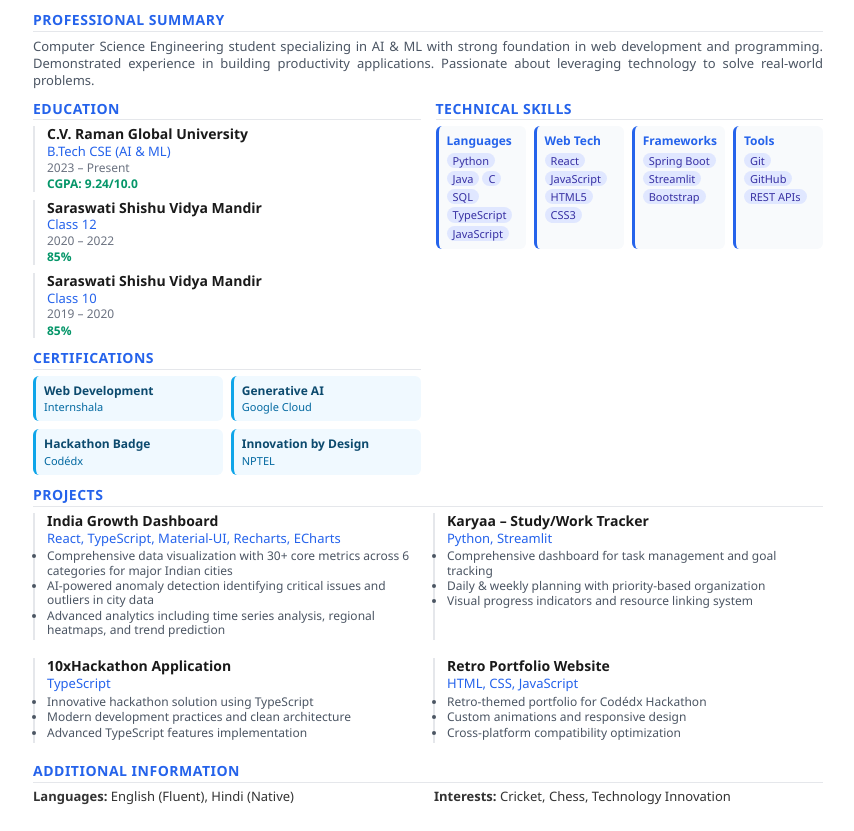
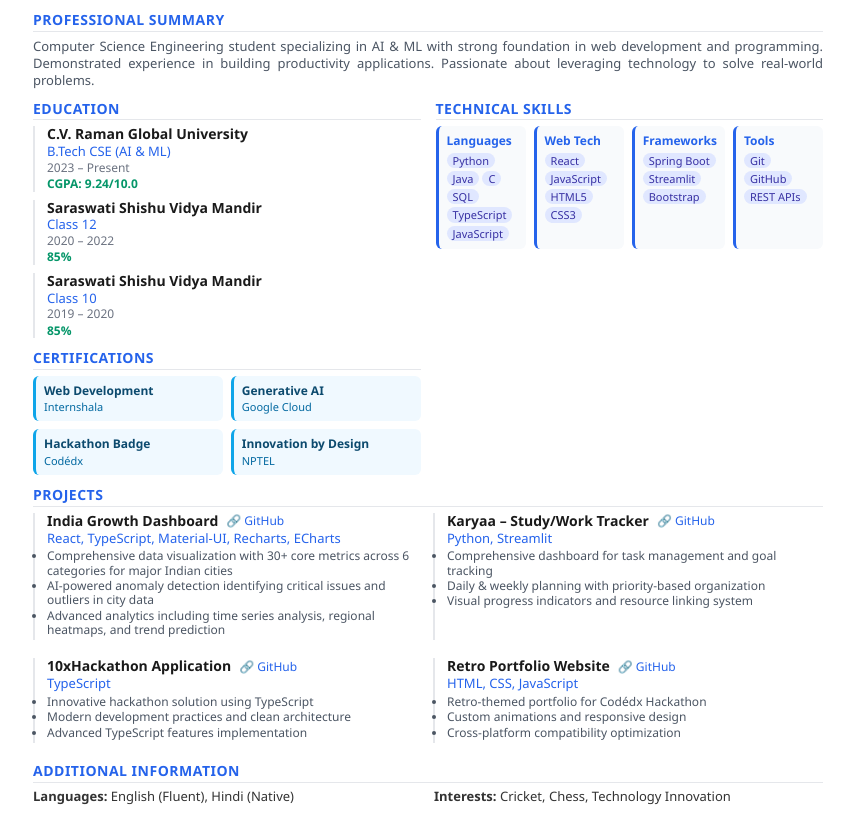
Before and after one commit to SumitKSinghDev/my-resume, a plain HTML site: page index.html in a window 1280 px wide. Shown: the part 134-965 px from the top of the page, without its empty margins (212-1066 px from the left). Drawn offline with Linux system fonts and the light colour scheme.

Commit message:
Add project GitHub links and SEO meta tags for better visibility

```diff
--- a/index.html
+++ b/index.html
@@ -4,6 +4,25 @@
     <meta charset="UTF-8">
     <meta name="viewport" content="width=device-width, initial-scale=1.0">
     <title>Sumit Kumar Singh - Resume</title>
+
+    <!-- SEO Meta Tags -->
+    <meta name="description" content="Sumit Kumar Singh's professional resume. Computer Science Engineering student specializing in AI & ML with strong foundation in web development and programming.">
+    <meta name="keywords" content="Sumit Kumar Singh, Resume, Computer Science, AI, ML, Web Development, React, TypeScript, Python, Java">
+    <meta name="author" content="Sumit Kumar Singh">
+
+    <!-- Open Graph Meta Tags for Social Sharing -->
+    <meta property="og:title" content="Sumit Kumar Singh - Resume">
+    <meta property="og:description" content="Computer Science Engineering student specializing in AI & ML with strong foundation in web development and programming.">
+    <meta property="og:type" content="website">
+    <meta property="og:url" content="https://sumitksinghdev.github.io/my-resume/">
+    <meta property="og:image" content="resume-preview.jpg">
+
+    <!-- Twitter Card Meta Tags -->
+    <meta name="twitter:card" content="summary_large_image">
+    <meta name="twitter:title" content="Sumit Kumar Singh - Resume">
+    <meta name="twitter:description" content="Computer Science Engineering student specializing in AI & ML with strong foundation in web development and programming.">
+    <meta name="twitter:image" content="resume-preview.jpg">
+
     <script src="https://cdnjs.cloudflare.com/ajax/libs/html2pdf.js/0.10.1/html2pdf.bundle.min.js"></script>
     <style>
         * {
@@ -121,6 +140,22 @@
             font-weight: 600;
             color: #1a1a1a;
             margin-bottom: 1px;
+            display: flex;
+            align-items: center;
+            gap: 8px;
+        }
+
+        .project-link {
+            color: #2563eb;
+            text-decoration: none;
+            font-size: 12px;
+            font-weight: 500;
+            transition: color 0.3s ease;
+        }
+
+        .project-link:hover {
+            color: #1d4ed8;
+            text-decoration: underline;
         }
 
         .degree, .project-subtitle {
@@ -415,7 +450,10 @@
             <h2 class="section-title">Projects</h2>
             <div class="projects-grid">
                 <div class="project-item">
-                    <div class="project-title">India Growth Dashboard</div>
+                    <div class="project-title">
+                        India Growth Dashboard
+                        <a href="https://github.com/SumitKSinghDev/india-growth-dashboard" target="_blank" class="project-link">🔗 GitHub</a>
+                    </div>
                     <div class="project-subtitle">React, TypeScript, Material-UI, Recharts, ECharts</div>
                     <ul class="project-features">
                         <li>Comprehensive data visualization with 30+ core metrics across 6 categories for major Indian cities</li>
@@ -424,7 +462,10 @@
                     </ul>
                 </div>
                 <div class="project-item">
-                    <div class="project-title">Karyaa – Study/Work Tracker</div>
+                    <div class="project-title">
+                        Karyaa – Study/Work Tracker
+                        <a href="https://github.com/SumitKSinghDev/Karyaa" target="_blank" class="project-link">🔗 GitHub</a>
+                    </div>
                     <div class="project-subtitle">Python, Streamlit</div>
                     <ul class="project-features">
                         <li>Comprehensive dashboard for task management and goal tracking</li>
@@ -433,7 +474,10 @@
                     </ul>
                 </div>
                 <div class="project-item">
-                    <div class="project-title">10xHackathon Application</div>
+                    <div class="project-title">
+                        10xHackathon Application
+                        <a href="https://github.com/SumitKSinghDev/10xHackathon" target="_blank" class="project-link">🔗 GitHub</a>
+                    </div>
                     <div class="project-subtitle">TypeScript</div>
                     <ul class="project-features">
                         <li>Innovative hackathon solution using TypeScript</li>
@@ -442,7 +486,10 @@
                     </ul>
                 </div>
                 <div class="project-item">
-                    <div class="project-title">Retro Portfolio Website</div>
+                    <div class="project-title">
+                        Retro Portfolio Website
+                        <a href="https://github.com/SumitKSinghDev/Personal-Retro-Portfolio" target="_blank" class="project-link">🔗 GitHub</a>
+                    </div>
                     <div class="project-subtitle">HTML, CSS, JavaScript</div>
                     <ul class="project-features">
                         <li>Retro-themed portfolio for Codédx Hackathon</li>
```
